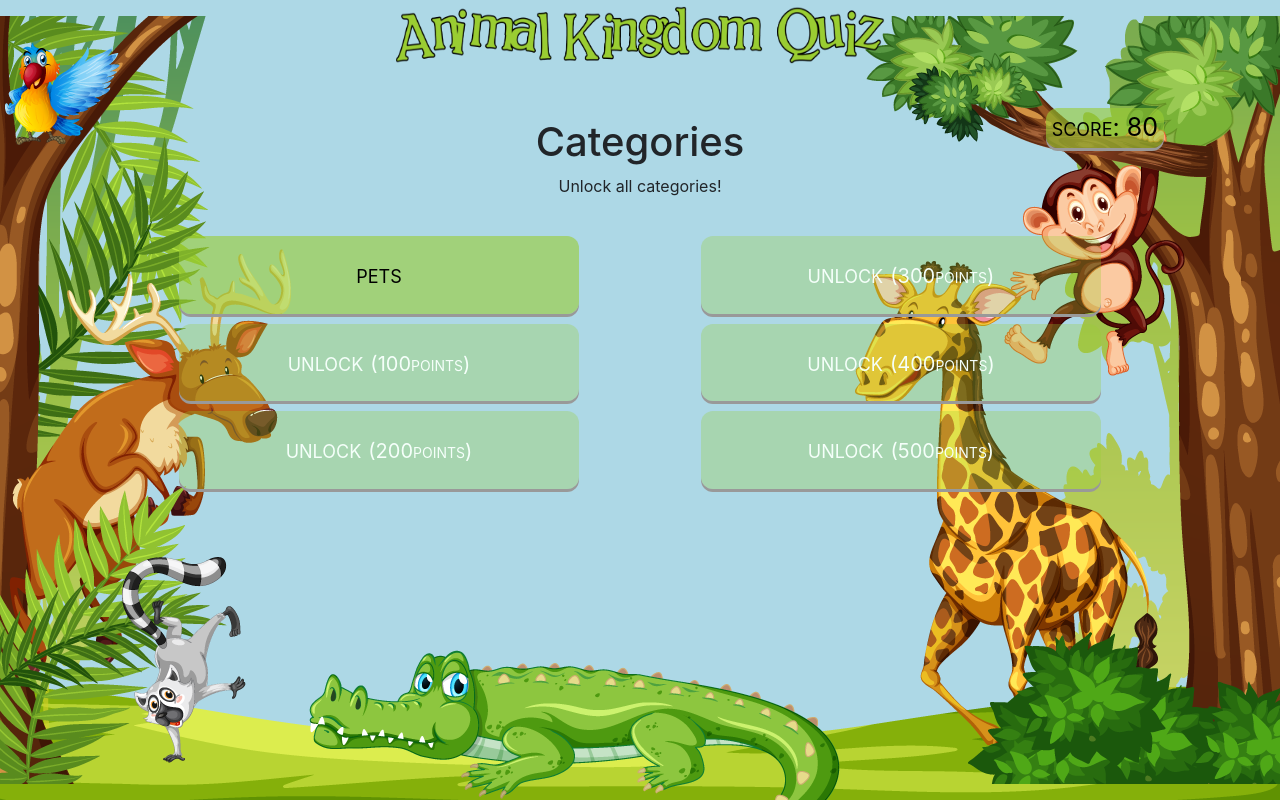
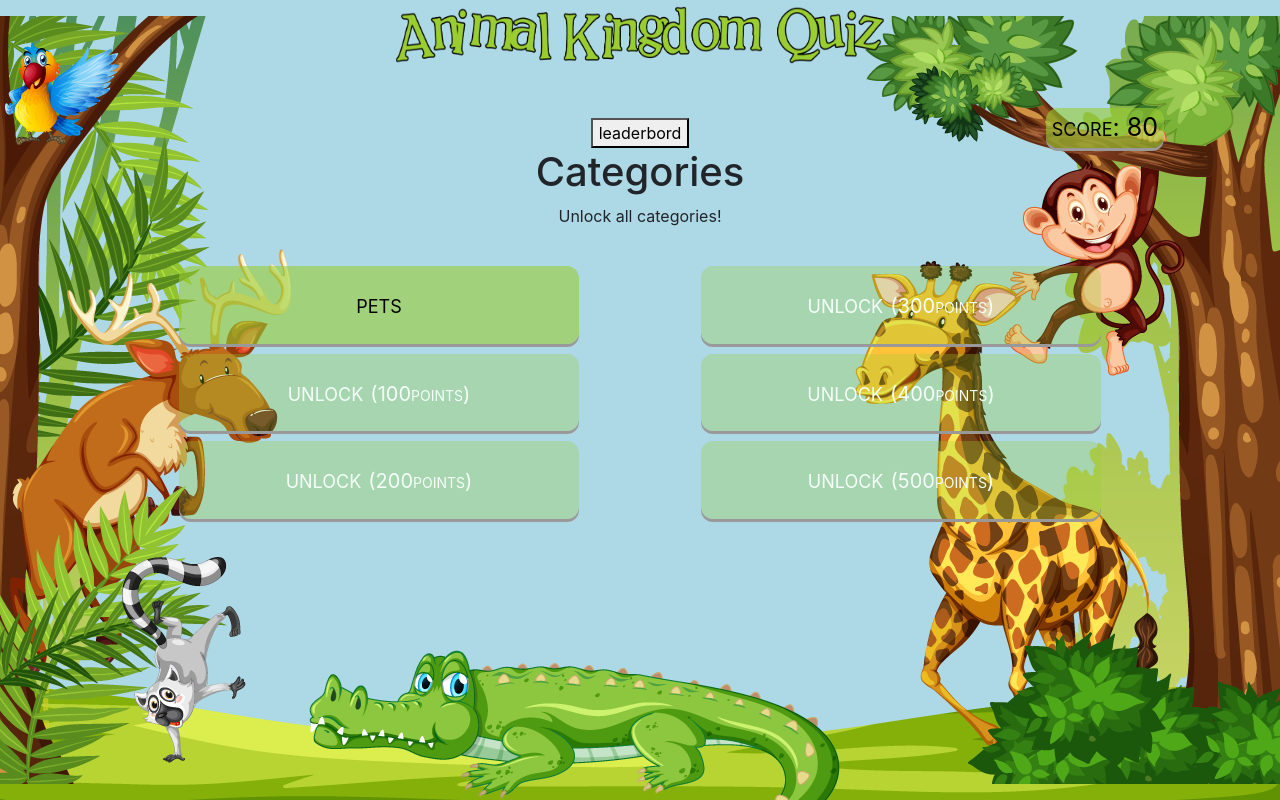
Before and after one commit to mickboer/webprogrammeren, a Flask app: page /index in a window 1280 px wide. Run offline with Flask 2, Linux system fonts and the light colour scheme; a user stored in the database is signed in; some libraries are stand-ins or nearby versions.

Commit message:
maandag 27 jan

```diff
--- a/templates/index.html
+++ b/templates/index.html
@@ -9,6 +9,7 @@
 
 <head>
     <button class= "showbutton" type="button" >score: {{ current_score }}</button>
+    <button class="leaderbord" type="button">leaderbord</button>
 
     <link href="/static/licon.ico" rel="icon">
 </head>
```
